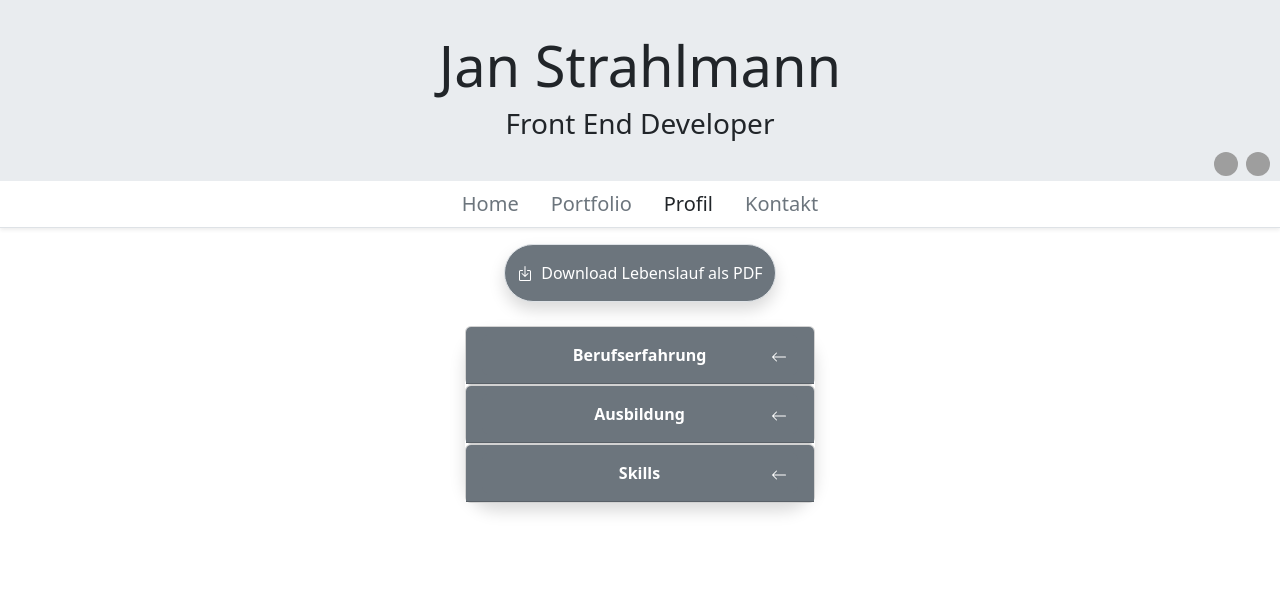
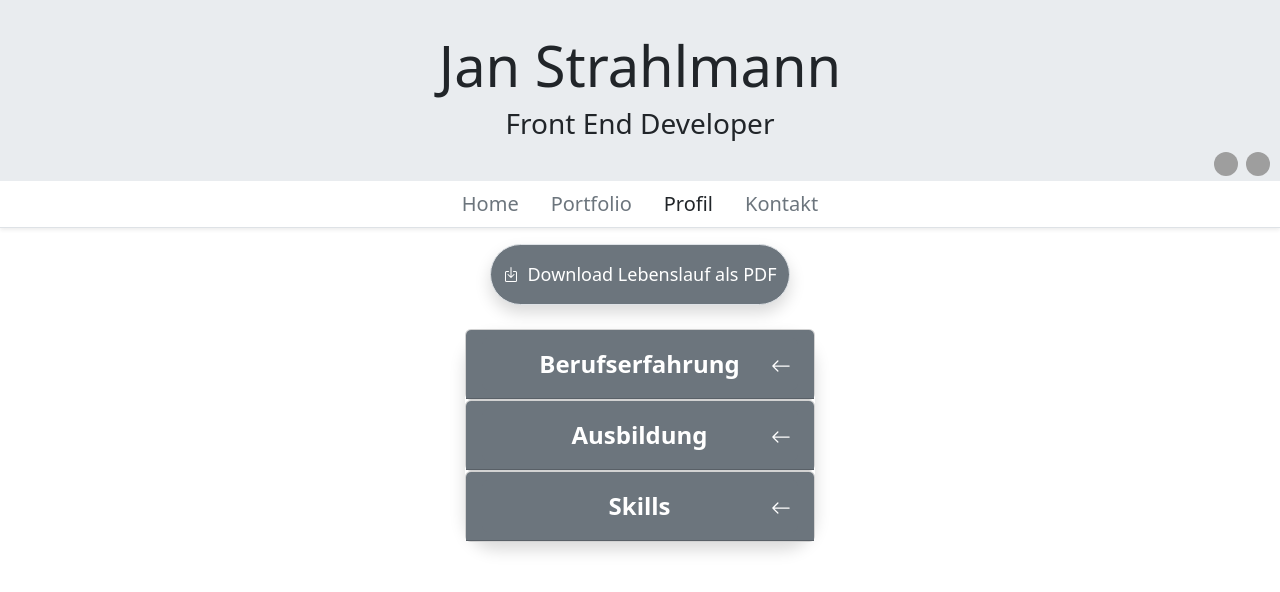
Before and after one commit to JanStrahlmann/AngularPortfolio, an Angular app: page /resume in a window 1280 px wide. Shown: the top 592 px of the page. Built offline with nearby package versions, Linux system fonts and the light colour scheme; grey boxes are pictures that could not be loaded.

Commit message:
Css fixes

```diff
--- a/src/app/components/project-modal/project-modal.component.html
+++ b/src/app/components/project-modal/project-modal.component.html
@@ -12,10 +12,12 @@
 
     <h3 class="mt-2">Beschreibung</h3>
     <p>{{project.description}}</p>
-    <p>Sie können das Projekt auf <a title="Klicken um zu GitHub zu gelangen" href={{project.projectLinkGithub}}
-            target="_blank">Github</a> finden</p>
-    <p>Sie können das Projekt <a title="Klicken um das Projekt Live zu sehen" href={{project.projectLinkViewSite}}
-            target="_blank">Live</a> anschauen</p>
+    <p>Sie können das Projekt auf <a class="text-secondary text-decoration-none fs-4"
+            title="Klicken um zu GitHub zu gelangen" href={{project.projectLinkGithub}}
+            target="_blank"><b>Github</b></a> finden</p>
+    <p>Sie können das Projekt <a class="text-secondary text-decoration-none fs-4"
+            title="Klicken um das Projekt Live zu sehen" href={{project.projectLinkViewSite}}
+            target="_blank"><b>Live</b></a> anschauen</p>
 
     <hr>
 
--- a/src/app/pages/contact/contact.component.html
+++ b/src/app/pages/contact/contact.component.html
@@ -1,12 +1,12 @@
 <div class="container">
   <div class="d-flex justify-content-center">
-    <div class="text-center border mb-5 shadow rounded-5 p-3" style="max-width: 750px;">
+    <div class="text-center border mb-5 shadow rounded-5 p-3" style="max-width: 800px;">
       <h1>Kontakt</h1>
       <p>
-        Sie können mich unter folgender E-Mail erreichen:
-        <span title="Zum Kopieren klicken" style="cursor: pointer; color: #007bff; text-decoration: underline;"
+        Sie können mich unter folgender E-Mail erreichen: <br>
+        <span title="Zum Kopieren klicken" style="cursor: pointer;" class="text-secondary text-decoration-none fs-4"
           (click)="copyToClipboard('Jan.Strahlmann@Airbus.com')">
-          Jan.Strahlmann&#64;Airbus.com
+          <b>Jan.Strahlmann&#64;Airbus.com</b>
         </span>
       </p>
 
--- a/src/app/pages/resume/resume.component.html
+++ b/src/app/pages/resume/resume.component.html
@@ -1,6 +1,6 @@
 <div class="container text-center justify-content-center d-flex col align-items-center flex-column">
   <button (click)="DownloadFile()" title="Klicken für den Download"
-    class="rounded-5 btn btn-secondary mb-4 shadow border d-flex align-items-center gap-2 py-3">
+    class="rounded-5 btn btn-secondary mb-4 shadow border d-flex align-items-center gap-2 py-3 fs-18">
     <svg xmlns="http://www.w3.org/2000/svg" width="16" height="16" fill="currentColor"
       class="bi bi-box-arrow-in-down d-flex " viewBox="0 0 16 16">
       <path fill-rule="evenodd"
@@ -17,15 +17,15 @@
         <div class="w-100 d-flex justify-content-between align-items-center bg-secondary text-white px-3 py-2 rounded"
           accordion-heading style="cursor: pointer; user-select: none;">
           <div style="width: 10px; visibility: hidden;">></div>
-          <div class="fw-semibold">Berufserfahrung</div>
+          <div class="fw-semibold fs-4">Berufserfahrung</div>
           <div style="width: 10.95px;"
             [attr.title]="isWorkExperienceOpen ? 'Zum Schließen klicken' : 'Zum Öffnen klicken'">
-            <svg *ngIf="!isWorkExperienceOpen" xmlns="http://www.w3.org/2000/svg" width="16" height="16"
+            <svg *ngIf="!isWorkExperienceOpen" xmlns="http://www.w3.org/2000/svg" width="20" height="20"
               fill="currentColor" class="bi bi-arrow-left" viewBox="0 0 16 16">
               <path fill-rule="evenodd"
                 d="M15 8a.5.5 0 0 0-.5-.5H2.707l3.147-3.146a.5.5 0 1 0-.708-.708l-4 4a.5.5 0 0 0 0 .708l4 4a.5.5 0 0 0 .708-.708L2.707 8.5H14.5A.5.5 0 0 0 15 8" />
             </svg>
-            <svg *ngIf="isWorkExperienceOpen" xmlns="http://www.w3.org/2000/svg" width="16" height="16"
+            <svg *ngIf="isWorkExperienceOpen" xmlns="http://www.w3.org/2000/svg" width="20" height="20"
               fill="currentColor" class="bi bi-arrow-down" viewBox="0 0 16 16">
               <path fill-rule="evenodd"
                 d="M8 1a.5.5 0 0 1 .5.5v11.793l3.146-3.147a.5.5 0 0 1 .708.708l-4 4a.5.5 0 0 1-.708 0l-4-4a.5.5 0 0 1 .708-.708L7.5 13.293V1.5A.5.5 0 0 1 8 1" />
@@ -33,7 +33,7 @@
           </div>
         </div>
         <h2 class="mb-0">Fluggerätmechaniker</h2>
-        <h3 class="text-primary">Autoklavbediener</h3>
+        <h3 class="text-secondary">Autoklavbediener</h3>
         <ul class="justify-content-center d-flex">
           <li style="width: 300px;">Lorem ipsum dolor sit amet consectetur adipisicing elit. Recusandae incidunt neque
             illum odio vitae,</li>
@@ -45,14 +45,14 @@
         <div class="w-100 d-flex justify-content-between align-items-center bg-secondary text-white px-3 py-2 rounded"
           accordion-heading style="cursor: pointer; user-select: none;">
           <div style="width: 10px; visibility: hidden;">></div>
-          <div class="fw-semibold">Ausbildung</div>
+          <div class="fw-semibold fs-4">Ausbildung</div>
           <div style="width: 10.95px;" [attr.title]="isTraineeOpen ? 'Zum Schließen klicken' : 'Zum Öffnen klicken'">
-            <svg *ngIf="!isTraineeOpen" xmlns="http://www.w3.org/2000/svg" width="16" height="16" fill="currentColor"
+            <svg *ngIf="!isTraineeOpen" xmlns="http://www.w3.org/2000/svg" width="20" height="20" fill="currentColor"
               class="bi bi-arrow-left" viewBox="0 0 16 16">
               <path fill-rule="evenodd"
                 d="M15 8a.5.5 0 0 0-.5-.5H2.707l3.147-3.146a.5.5 0 1 0-.708-.708l-4 4a.5.5 0 0 0 0 .708l4 4a.5.5 0 0 0 .708-.708L2.707 8.5H14.5A.5.5 0 0 0 15 8" />
             </svg>
-            <svg *ngIf="isTraineeOpen" xmlns="http://www.w3.org/2000/svg" width="16" height="16" fill="currentColor"
+            <svg *ngIf="isTraineeOpen" xmlns="http://www.w3.org/2000/svg" width="20" height="20" fill="currentColor"
               class="bi bi-arrow-down" viewBox="0 0 16 16">
               <path fill-rule="evenodd"
                 d="M8 1a.5.5 0 0 1 .5.5v11.793l3.146-3.147a.5.5 0 0 1 .708.708l-4 4a.5.5 0 0 1-.708 0l-4-4a.5.5 0 0 1 .708-.708L7.5 13.293V1.5A.5.5 0 0 1 8 1" />
@@ -86,14 +86,14 @@
         <div class="w-100 d-flex justify-content-between align-items-center bg-secondary text-white px-3 py-2 rounded"
           accordion-heading style="cursor: pointer; user-select: none;">
           <div style="width: 10px; visibility: hidden;">></div>
-          <div class="fw-semibold">Skills</div>
+          <div class="fw-semibold fs-4">Skills</div>
           <div style="width: 10.95px;" [attr.title]="isSkillsOpen ? 'Zum Schließen klicken' : 'Zum Öffnen klicken'">
-            <svg *ngIf="!isSkillsOpen" xmlns="http://www.w3.org/2000/svg" width="16" height="16" fill="currentColor"
+            <svg *ngIf="!isSkillsOpen" xmlns="http://www.w3.org/2000/svg" width="20" height="20" fill="currentColor"
               class="bi bi-arrow-left" viewBox="0 0 16 16">
               <path fill-rule="evenodd"
                 d="M15 8a.5.5 0 0 0-.5-.5H2.707l3.147-3.146a.5.5 0 1 0-.708-.708l-4 4a.5.5 0 0 0 0 .708l4 4a.5.5 0 0 0 .708-.708L2.707 8.5H14.5A.5.5 0 0 0 15 8" />
             </svg>
-            <svg *ngIf="isSkillsOpen" xmlns="http://www.w3.org/2000/svg" width="16" height="16" fill="currentColor"
+            <svg *ngIf="isSkillsOpen" xmlns="http://www.w3.org/2000/svg" width="20" height="20" fill="currentColor"
               class="bi bi-arrow-down" viewBox="0 0 16 16">
               <path fill-rule="evenodd"
                 d="M8 1a.5.5 0 0 1 .5.5v11.793l3.146-3.147a.5.5 0 0 1 .708.708l-4 4a.5.5 0 0 1-.708 0l-4-4a.5.5 0 0 1 .708-.708L7.5 13.293V1.5A.5.5 0 0 1 8 1" />
--- a/src/app/pages/resume/resume.component.scss
+++ b/src/app/pages/resume/resume.component.scss
@@ -1,13 +1,17 @@
 accordion-group::ng-deep .btn-link {
-    color: white;
+  color: white;
 }
 
 accordion-group::ng-deep .card-header {
-    background-color: #6c757d;
+  background-color: #6c757d;
+}
+
+.fs-18 {
+  font-size: 1.125rem; // = 18px
 }
 
 @media (max-width: 380px) {
-    .changeWidthOnMobile {
-        width: 280px !important;
-    }
+  .changeWidthOnMobile {
+    width: 280px !important;
   }
+}
--- a/src/styles.scss
+++ b/src/styles.scss
@@ -16,3 +16,11 @@
 .modal-content {
   border-radius: 1.25rem !important;
 }
+
+p {
+  font-size: 1.25rem;
+}
+
+li {
+  font-size: 1.25rem;
+}
```
